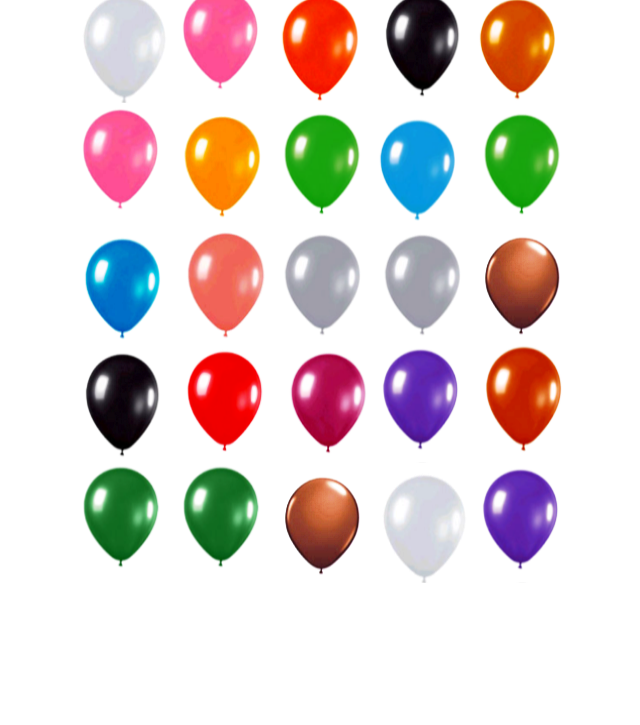
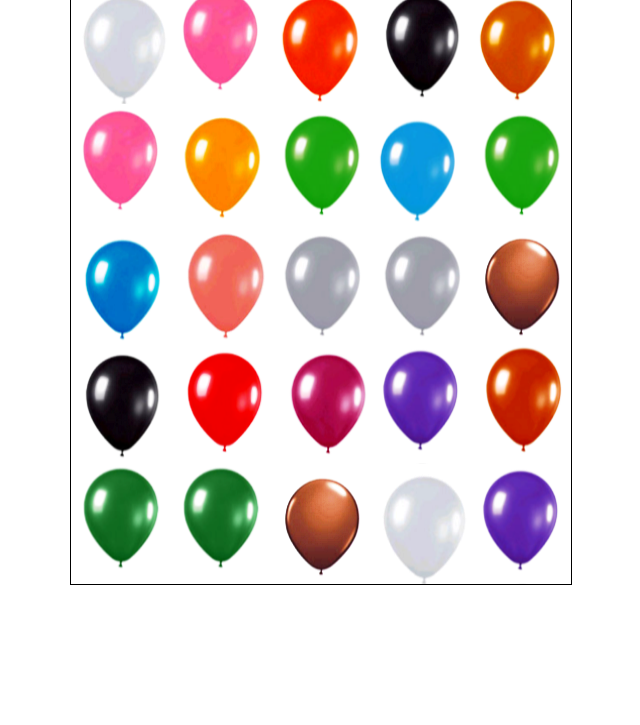
Before and after one commit to ertugrulkok/popballoons, a plain HTML site: page index.html in a window 1280 px wide. Shown: the part 75-800 px from the top of the page, without its empty margins (319-959 px from the left). Drawn offline with Linux system fonts and the light colour scheme.

Commit message:
Update style.css

```diff
--- a/style.css
+++ b/style.css
@@ -13,15 +13,17 @@ body {
 }
 
 .wrapper{
-  display: flex;
-  flex-direction: column;
-  justify-content: center;
+
+  border: 1px solid black;
+  margin: auto;
 }
 .parent {
+  max-width: 500px;
+  position: relative;
+   display: flex;
+   align-items: center;
+  flex-wrap: wrap ;
 
-  display: grid;
-  width: 60%;
-  grid-template-columns: repeat(5, 1fr);
 }
 
 .balloons {
@@ -60,10 +62,12 @@ h1{text-align: center;
 
 }
 .cng{
-  width: 550px;
+  width: 100%;
   height: 100%;
   display: none;
   border-radius: 50px;
+  padding: 30px;
+
 
 }
 
```
